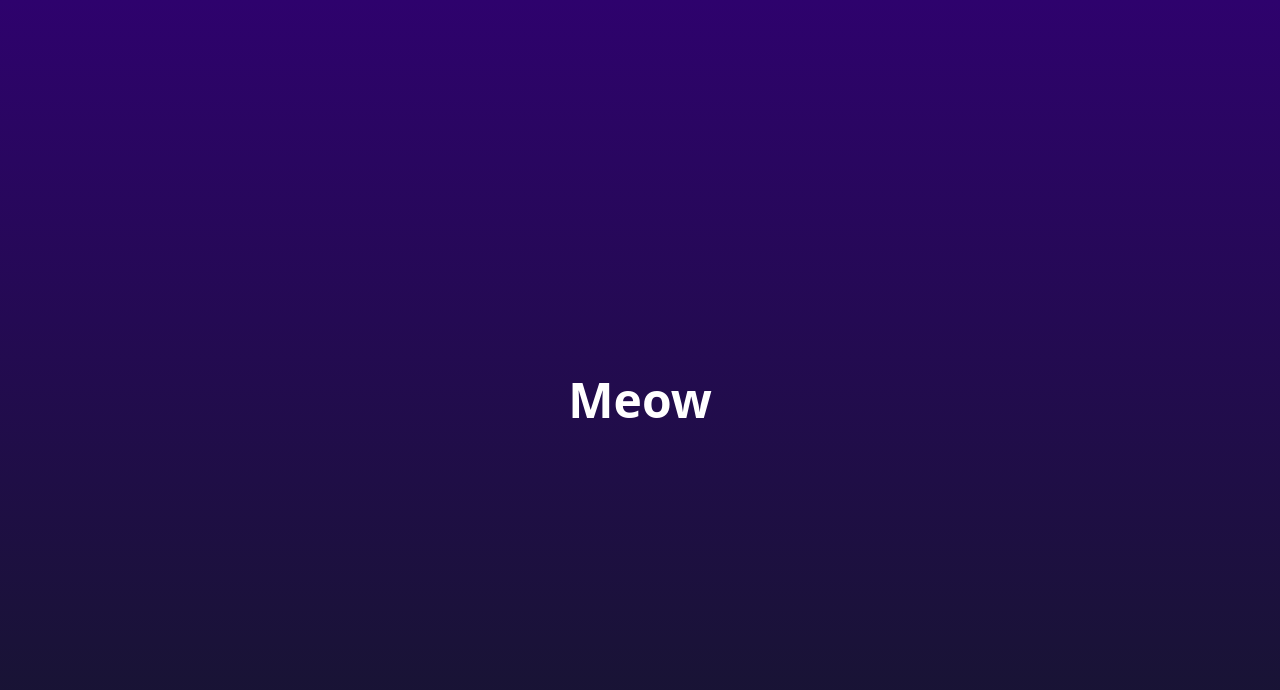
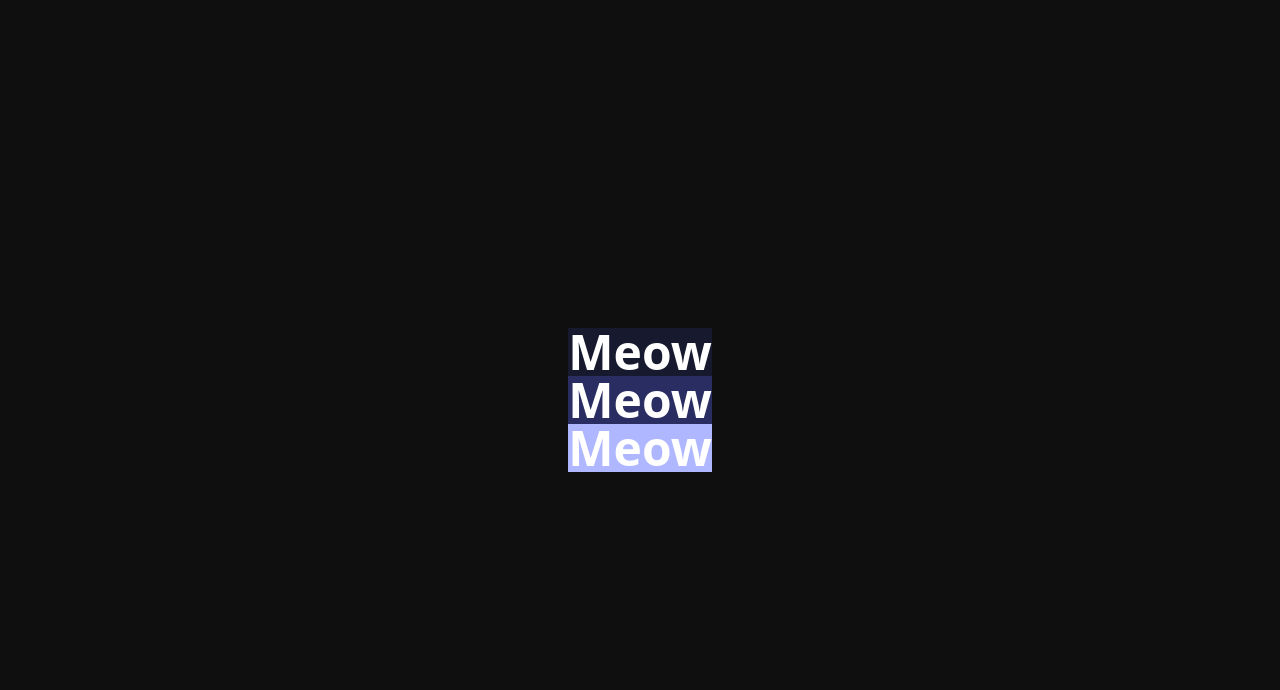
Before and after one commit to Utkarsh575/days-finance-assignment, a Next.js app: page / in a window 1280 px wide. Shown: the top 690 px of the page. Built offline with nearby package versions, Linux system fonts and the light colour scheme.

Commit message:
:wrench: added colors to tw config

```diff
--- a/src/pages/index.tsx
+++ b/src/pages/index.tsx
@@ -9,8 +9,11 @@ export default function Home() {
         <meta name="description" content="Generated by create-t3-app" />
         <link rel="icon" href="/favicon.ico" />
       </Head>
-      <main className="flex min-h-screen flex-col items-center justify-center bg-gradient-to-b from-[#2e026d] to-[#15162c]">
-        <h1 className="text-5xl text-white font-bold ">Meow</h1>
+      <main className="flex min-h-screen flex-col items-center justify-center bg-dark">
+        <h1 className="bg-tertiary text-5xl font-bold text-white ">Meow</h1>
+        <h1 className="bg-primary text-5xl font-bold text-white ">Meow</h1>
+
+        <h1 className="bg-secondary text-5xl font-bold  text-white ">Meow</h1>
       </main>
     </>
   );
--- a/tailwind.config.ts
+++ b/tailwind.config.ts
@@ -3,7 +3,15 @@ import { type Config } from "tailwindcss";
 export default {
   content: ["./src/**/*.{js,ts,jsx,tsx}"],
   theme: {
-    extend: {},
+    extend: {
+      colors: {
+        primary: "#292D61",
+        secondary: "#AEB7FF",
+        active: "#41466A",
+        tertiary: "#17192F",
+        dark: "#0F0F0F",
+      },
+    },
   },
   plugins: [],
 } satisfies Config;
```
